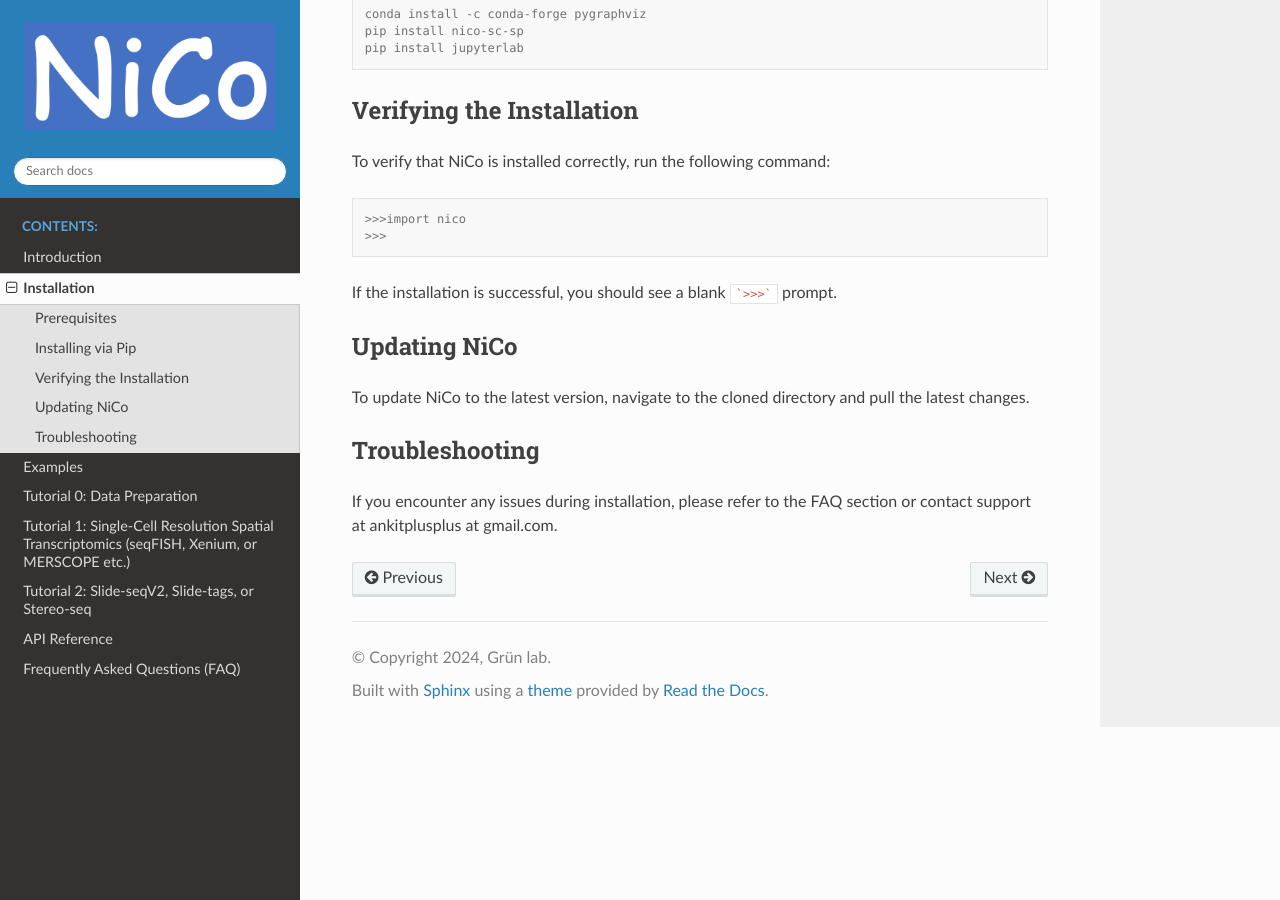
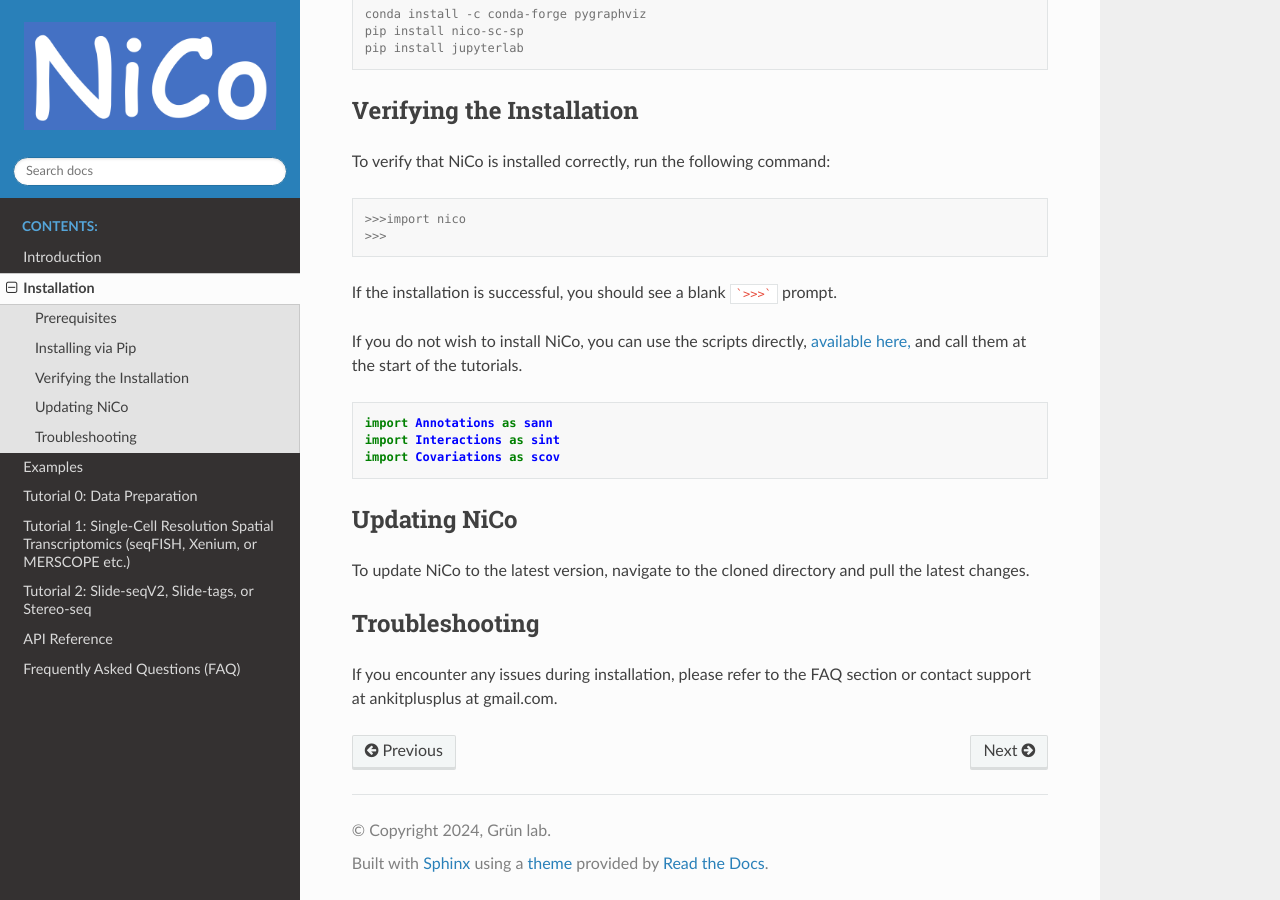
Before and after one commit to ankitbioinfo/NiCo_Documentation, a Sphinx documentation site: the page built from docs/installation.rst, in a window 1280 px wide and 900 px high, scrolled down 772 px. Built offline with Sphinx 7.4.7 and the Read the Docs theme 2.0.0, drawn with Linux system fonts in a browser that asks for light colours.

Commit message:
Adding NiCo Doc

````diff
--- a/docs/installation.rst
+++ b/docs/installation.rst
@@ -53,6 +53,17 @@ To verify that NiCo is installed correctly, run the following command:
 
 If the installation is successful, you should see a blank ```>>>``` prompt.
 
+
+If you do not wish to install NiCo, you can use the scripts directly,
+`available here, <https://github.com/ankitbioinfo/nico_tutorial/tree/main/NiCo>`_ and call them at the start of the tutorials.
+
+.. code:: ipython3
+
+    import Annotations as sann
+    import Interactions as sint
+    import Covariations as scov
+
+
 Updating NiCo
 -------------------
 
--- a/docs/introduction.rst
+++ b/docs/introduction.rst
@@ -24,7 +24,8 @@ To get started with NiCo, follow the installation instructions and refer to the
 Github Tutorials:
 ----------------
 
-The tutorials in jupyter notebook format is `available here. <https://github.com/ankitbioinfo/nico_tutorial>`_
+The tutorials in Jupyter notebook format for finding covariation in selected colocalized cell type are `available here, <https://github.com/ankitbioinfo/nico_tutorial>`_
+and the Python scripts for finding the covariation in all colocalized cell types is `available here. <https://github.com/ankitbioinfo/nico_tutorial/blob/main/nico_analysis_highres_image_tech.py>`_
 
 Contributing:
 -------------
````
